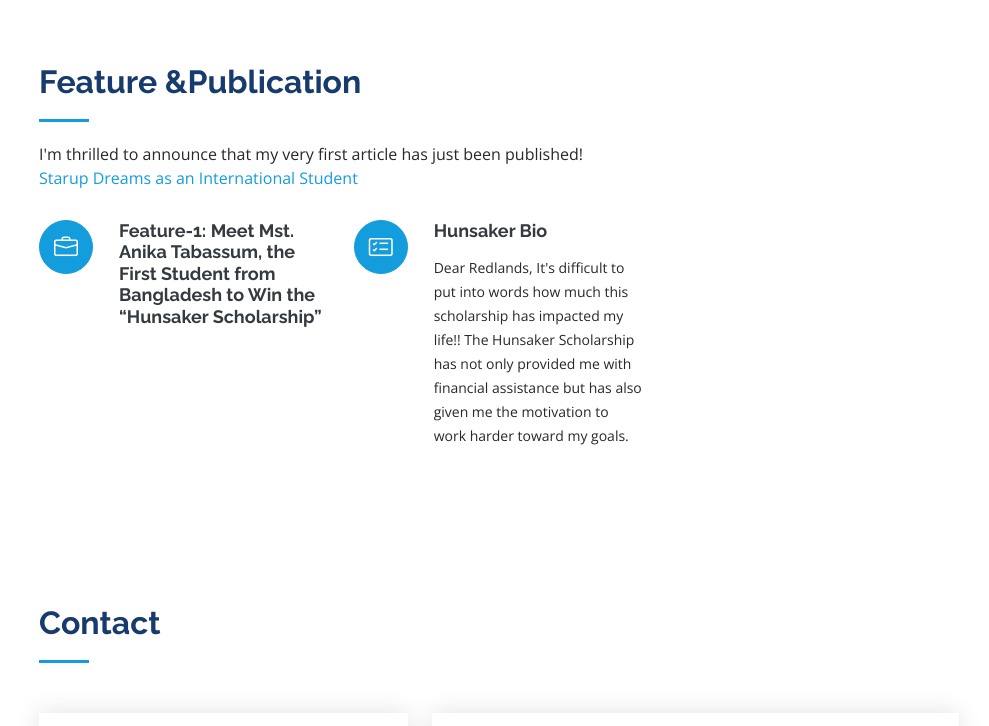
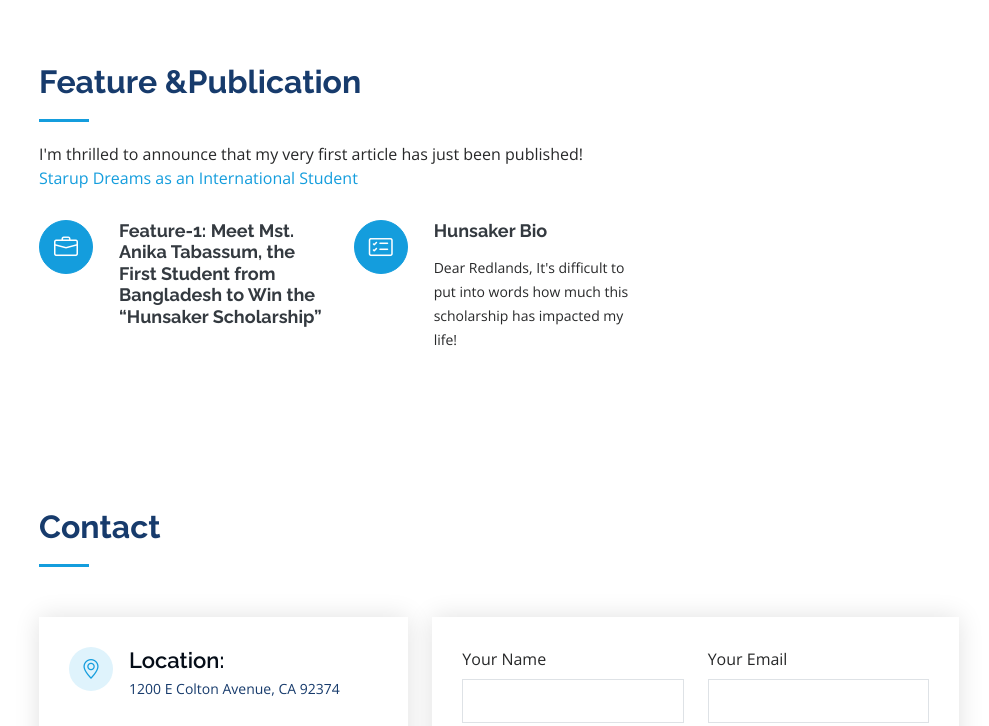
Before and after one commit to anikatpurna/Final-Portfolio, a plain HTML site: page index.html in a window 1280 px wide. Shown: the part 2299-3025 px from the top of the page, without its empty margins (291-1280 px from the left). Drawn offline with nearby package versions, Linux system fonts and the light colour scheme.

Commit message:
modified:   index.html 	modified:   portfolio-details.html

```diff
--- a/index.html
+++ b/index.html
@@ -5,7 +5,7 @@
   <meta charset="utf-8">
   <meta content="width=device-width, initial-scale=1.0" name="viewport">
 
-  <title>Anika Tabassum- Index</title>
+  <title>Anika Tabassum</title>
   <meta content="" name="description">
   <meta content="" name="keywords">
 
@@ -143,17 +143,7 @@
             </div>
           </div>
 
-          <!--PROJECT2
-          <div class="col-lg-4 col-md-6 portfolio-item filter-web">
-            <div class="portfolio-wrap">
-              <img src="assets/img/portfolio/portfolio-2.jpg" class="img-fluid" alt="">
-              <div class="portfolio-links">
-                <a href="assets/img/portfolio/portfolio-2.jpg" data-gallery="portfolioGallery" class="portfolio-lightbox" title="Web 3"><i class="bx bx-plus"></i></a>
-                <a href="portfolio-details.html" title="More Details"><i class="bx bx-link"></i></a>
-              </div>
-            </div>
-          </div>
-           -->
+
       </div>
     </section>
     <!-- End Portfolio Section -->
@@ -178,8 +168,7 @@
             <div class="icon"><i class="bi bi-card-checklist"></i></div>
             <h4 class="title"><a href=" https://www.redlands.edu/hunsakerscholarshipprize/">Hunsaker Bio</a></h4>
             <p class="description">Dear Redlands,
-              It's difficult to put into words how much this scholarship has impacted my life!!
-              The Hunsaker Scholarship has not only provided me with financial assistance but has also given me the motivation to work harder toward my goals.</p>
+              It's difficult to put into words how much this scholarship has impacted my life!</p>
           </div>
 
         </div>
```
Also changed, not shown: portfolio-details.html (+1 -1 lines).
